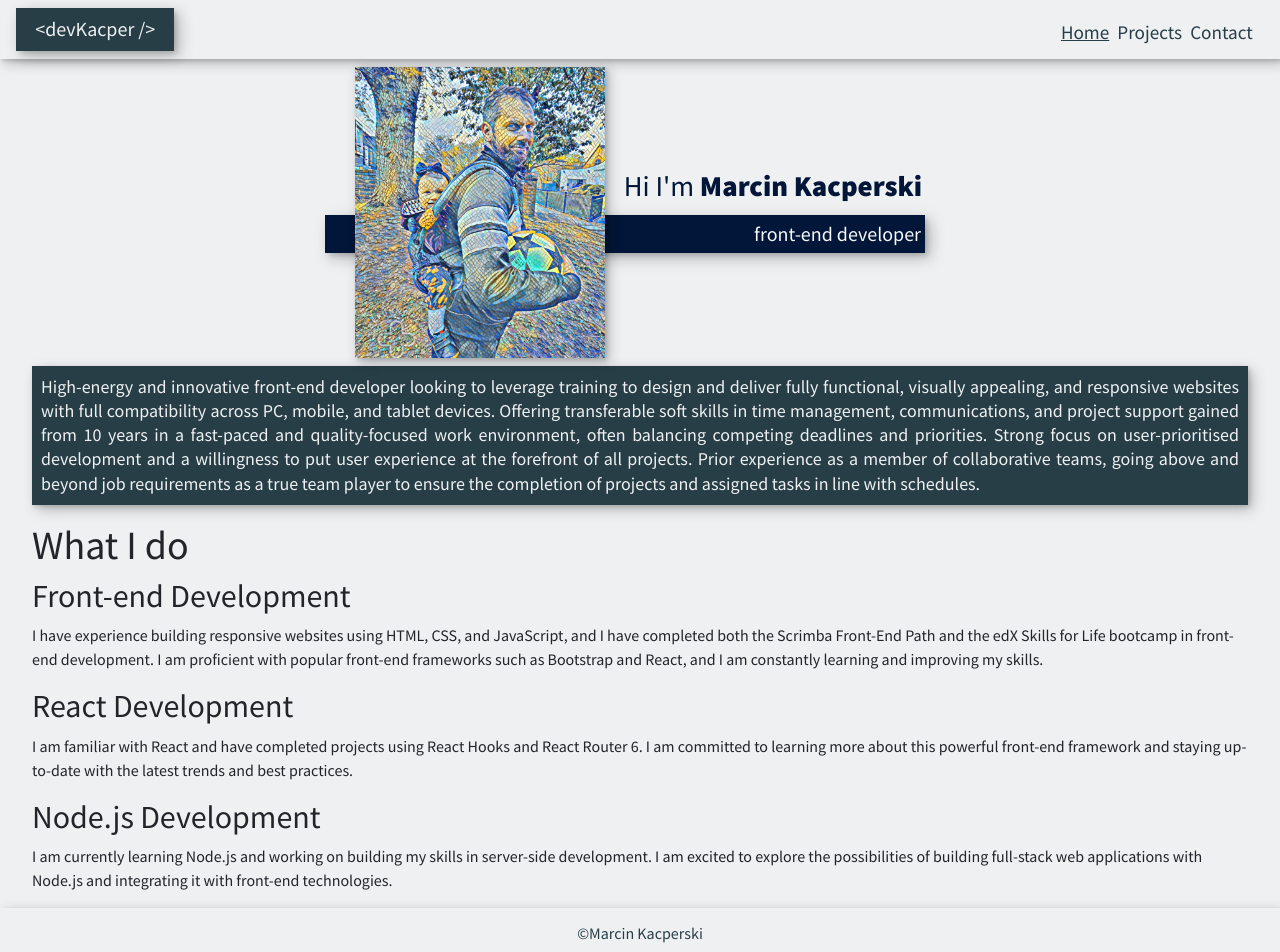
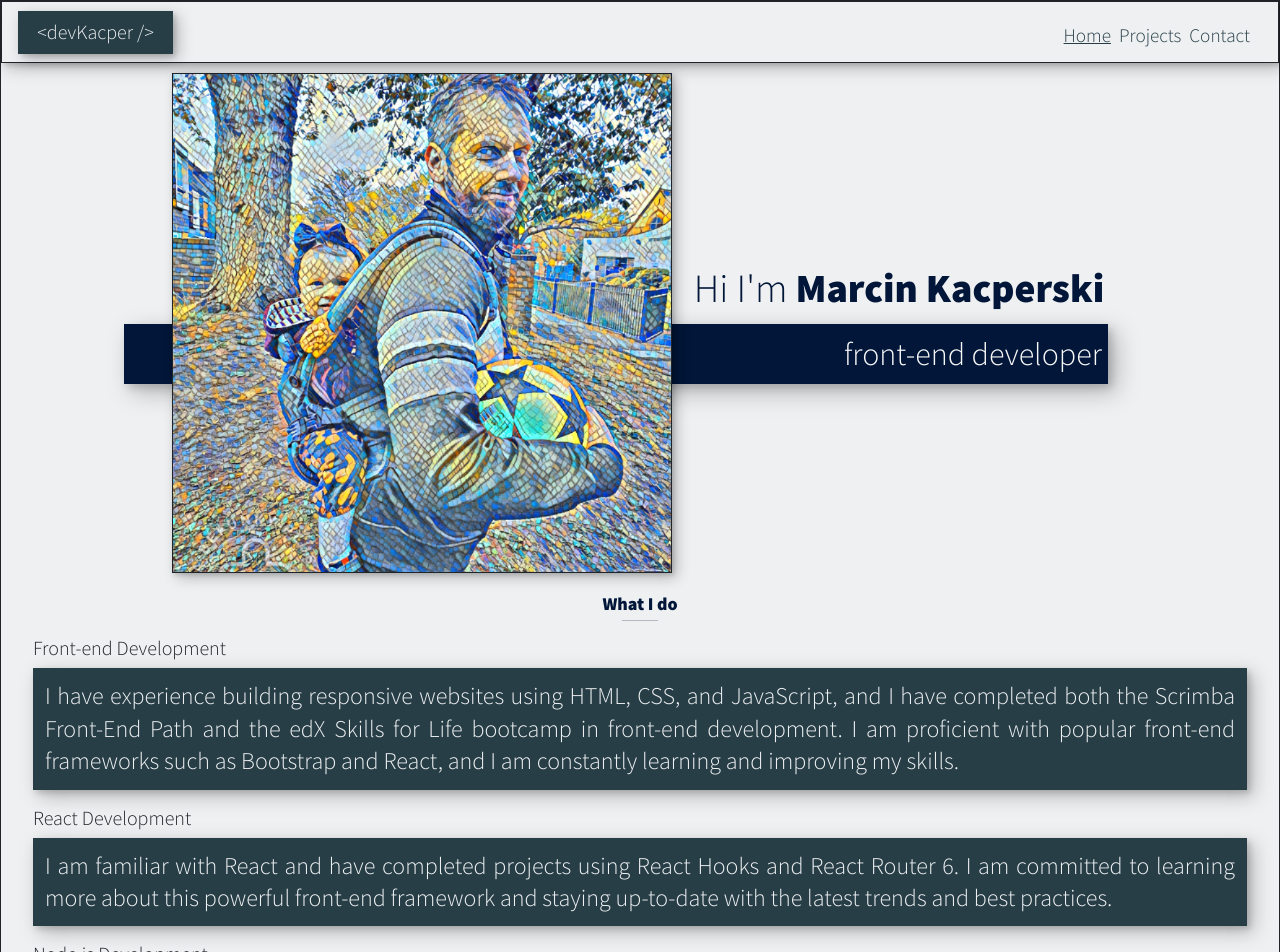
Before and after one commit to Kacperski81/react-portfolio, a React (Create React App) app: page / in a window 1280 px wide. Shown: the top 952 px of the page. Built offline with nearby package versions, Linux system fonts and the light colour scheme.

Commit message:
added style to home page

```diff
--- a/public/index.html
+++ b/public/index.html
@@ -9,7 +9,7 @@
       name="description"
       content="Web site created using create-react-app"
     />
-    <link href="https://fonts.googleapis.com/css?family=Source+Sans+Pro:300,400,900&display=swap" rel="stylesheet">
+    <link href="https://fonts.googleapis.com/css?family=Source+Code+Pro:400,900|Source+Sans+Pro:300,900&display=swap" rel="stylesheet">
     <!--
       manifest.json provides metadata used when your web app is installed on a
       user's mobile device or desktop. See https://developers.google.com/web/fundamentals/web-app-manifest/
@@ -24,7 +24,7 @@
       work correctly both with client-side routing and a non-root public URL.
       Learn how to configure a non-root public URL by running `npm run build`.
     -->
-    <title>React App</title>
+    <title>Marcin Kacperski Portfolio</title>
   </head>
   <body>
     <noscript>You need to enable JavaScript to run this app.</noscript>
--- a/src/App.js
+++ b/src/App.js
@@ -7,10 +7,20 @@ import Footer from "./components/Footer";
 import 'bootstrap/dist/css/bootstrap.min.css';
 import { Route, Routes } from "react-router-dom";
 import "./app.css"
+import styled from "styled-components";
+
+const AppWrapper = styled.div`
+  display: grid;
+  min-height: 100vh;
+  width: 100%;
+  align-content: space-between;
+  border: 1px solid;
+  margin: 0 auto;
+`
 
 function App() {
   return (
-    <>
+    <AppWrapper>
       <Header />
       <Routes>
         <Route path="/" element={<Home />}></Route>
@@ -19,7 +29,7 @@ function App() {
         <Route path="*" element={<h1>Page not found!</h1>}></Route>
       </Routes>
       <Footer />
-    </>
+    </AppWrapper>
   )
 }
 
--- a/src/app.css
+++ b/src/app.css
@@ -1,4 +1,6 @@
-* {
+*,
+*::before,
+*::after {
     margin: 0;
     padding: 0;
     box-sizing: border-box;
@@ -7,6 +9,12 @@
 
 
 :root {
+    --ff-primary: 'Source Sans Pro', sans-serif;
+    --ff-secondary: 'Source Code Pro', monospace;
+
+    --fw-reg: 300;
+    --fw-bold: 900;
+
     --clr-background: #fff;
     --clr-light: #eef0f2;
     /* --clr-light: #d8c99b;   */
@@ -14,22 +22,42 @@
     --clr-accent: #02c39a;
     --clr-font: #000;
 
+    --fs-h1: 3rem;
+    --fs-h2: 2.25rem;
+    --fs-h3: 1.25rem;
+    --fs-body: 1rem;
+
     --bs: 0.25em 0.25em 0.75em rgba(0,0,0,.25),
     0.125em 0.125em 0.25em rgba(0,0,0,.15);
 }
 
+html {
+    height: 100%;
+    max-width: 1280px;
+    margin: 0 auto;
+}
+
 body {
+    height: 100%;
     font-family: 'Source Sans Pro', sans-serif;
     max-width: 1280px;
-    /* height: 100vh; */
-    font-size: 1rem;
+    font-size: 1.125rem;
     background: #eef0f2;
     margin: 0 auto;
 }
+
 img {
-    max-width: 100%;
+    max-width: 90%;
     object-fit: cover;
 }
+
+strong {
+    font-weight: var(--fw-bold);
+}
+
+h1 { font-size: var(--fs-h1) }
+h2 { font-size: var(--fs-h2) }
+h3 { font-size: var(--fs-h3) }
 
 .header {
     background-color: var(--clr-light);
@@ -39,9 +67,11 @@ img {
     background-color: var(--clr-light);
     box-shadow: var(--bs);
     margin-bottom: .5em;
-    /* border: 1px solid; */
+    font-size: 1.25rem;
+    border: 1px solid;
     display: flex;
-
+    width: 100%;
+    /* height: clamp(4em, 6vh, 6em); */
 }
 
 .nav-hamburger {
--- a/src/components/Footer.js
+++ b/src/components/Footer.js
@@ -1,6 +1,7 @@
 import styled from "styled-components";
 
-const FooterDiv = styled.footer`
+const FooterWrapper = styled.footer`
+    height: 60px;
     margin-top: .5em;
     box-shadow: 0.25em 0.25em 0.75em rgba(0,0,0,.25),
                 0.125em 0.125em 0.25em rgba(0,0,0,.15);
@@ -8,9 +9,9 @@ const FooterDiv = styled.footer`
 
 function Footer() {
     return (
-        <FooterDiv>
+        <FooterWrapper>
             <p>&copy;Marcin Kacperski</p>
-        </FooterDiv>
+        </FooterWrapper>
     )
 }
 
--- a/src/components/Home.js
+++ b/src/components/Home.js
@@ -1,16 +1,21 @@
-import styled from "styled-components";
+import styled, { createGlobalStyle } from "styled-components";
+
+const GlobalSyle = createGlobalStyle`
+    :root {
+
+    }
+`
 
 const Wrapper = styled.div`
     width: 95%;
     margin: 0 auto;
     background-color: #eef0f2;
-
-    `
+`
 
 const Intro = styled.div`
     // border: 1px solid;
     position: relative;
-    @media (min-width: 600px) {
+    @media (min-width: 1024px) {
         display: grid;
         width: min-content;
         margin: 0 auto;
@@ -23,7 +28,7 @@ const Intro = styled.div`
 `
 
 const Title = styled.h2`
-    font-size: 1.80rem;
+    font-size: 2.5rem;
     text-align: center;
     margin-top: .1em;
     padding: .1em;
@@ -35,6 +40,7 @@ const Title = styled.h2`
 
     @media(min-width: 600px) {
         align-self: end;
+        font-size: 2.5rem;
     }
 `
 
@@ -45,7 +51,7 @@ const Subtitle = styled.p`
     text-align: center;
     box-shadow: 0.25em 0.25em 0.75em rgba(0,0,0,.25),
     0.125em 0.125em 0.25em rgba(0,0,0,.15);
-    font-size: 1.25rem;
+    font-size: 1.5rem;
     padding: .2em;
 
     @media(min-width: 600px) {
@@ -56,10 +62,12 @@ const Subtitle = styled.p`
         position: relative;
         left: -1.5em;
         width: calc(100% + 1.5em);
+        font-size: 2rem;
     }
 `
 
 const Image = styled.img`
+    border: 1px solid;
     margin: 0 auto;
     display: block;
     max-height: 300px;
@@ -69,12 +77,14 @@ const Image = styled.img`
     margin-bottom: .5em;
 
     @media (min-width: 450px) {
-        object-fit: contain;
+        object-fit: cover;
+        min-height: 500px;
+        min-width: 500px;
     }
 
     @media (min-width: 600px) {
         grid-area: img;
-        min-width: 250px;
+        // min-width: 250px;
         position: relative;
         z-index: 2;
     }
@@ -94,17 +104,64 @@ const Paragraph = styled.p`
     box-shadow: 0.25em 0.25em 0.75em rgba(0,0,0,.25),
                 0.125em 0.125em 0.25em rgba(0,0,0,.15);
     text-align: justify;
+
+    @media (min-width: 600px) {
+        font-size: 1.5rem;
+    }
+`
+
+const WhatIdoWrapper = styled.div`
+
+`
+
+const WhatIdoTitle = styled(Title) `
+    margin-top: .5em;
+    font-weight: 600;
+    color: #011638;
+    font-size: var(--font-size);
+    ::after {
+        content: '';
+        display: block;
+        width: 2em;
+        height: 1px;
+        margin: .3em auto .3em;
+        background: #011638;
+        opacity: 0.25;
+    }
 `
 
 function Home() {
     return (
+        <>
+        <GlobalSyle />
         <Wrapper>
             <Intro>
                 <Title>Hi I'm <strong>Marcin Kacperski</strong></Title>
                 <Subtitle>front-end developer</Subtitle>
                 <Image src="../images/me2.png" />
             </Intro>
-            <Paragraph>High-energy and innovative front-end developer looking to leverage training to design and
+            <WhatIdoWrapper>
+                <WhatIdoTitle>What I do</WhatIdoTitle>
+                <div class="column">
+                    <h3>Front-end Development</h3>
+                    <Paragraph>
+                        I have experience building responsive websites using HTML, CSS, and JavaScript, and I have completed both the Scrimba Front-End Path and the edX Skills for Life bootcamp in front-end development. I am proficient with popular front-end frameworks such as Bootstrap and React, and I am constantly learning and improving my skills.
+                    </Paragraph>
+                </div>
+                <div class="column">
+                    <h3>React Development</h3>
+                    <Paragraph>
+                        I am familiar with React and have completed projects using React Hooks and React Router 6. I am committed to learning more about this powerful front-end framework and staying up-to-date with the latest trends and best practices.
+                    </Paragraph>
+                </div>
+                <div class="column">
+                    <h3>Node.js Development</h3>
+                    <Paragraph>
+                        I have basic knowledge of Node.js from completing the edX Skills for Life bootcamp in front-end development. I am excited to continue building my skills in server-side development and explore the possibilities of building full-stack web applications with Node.js and integrating it with front-end technologies.
+                    </Paragraph>
+                </div>
+            </WhatIdoWrapper>
+            {/* <Paragraph>High-energy and innovative front-end developer looking to leverage training to design and
                 deliver fully functional, visually appealing, and responsive websites with full compatibility across PC,
                 mobile, and tablet devices. Offering transferable soft skills in time management, communications,
                 and project support gained from 10 years in a fast-paced and quality-focused work environment,
@@ -112,24 +169,9 @@ function Home() {
                 a willingness to put user experience at the forefront of all projects. Prior experience as a member of
                 collaborative teams, going above and beyond job requirements as a true team player to ensure the
                 completion of projects and assigned tasks in line with schedules.
-            </Paragraph>
-            <div class="what-i-do">
-                <h1>What I do</h1>
-                <div class="column">
-                    <h2>Front-end Development</h2>
-                    <p>I have experience building responsive websites using HTML, CSS, and JavaScript, and I have completed both the Scrimba Front-End Path and the edX Skills for Life bootcamp in front-end development. I am proficient with popular front-end frameworks such as Bootstrap and React, and I am constantly learning and improving my skills.</p>
-                </div>
-                <div class="column">
-                    <h2>React Development</h2>
-                    <p>I am familiar with React and have completed projects using React Hooks and React Router 6. I am committed to learning more about this powerful front-end framework and staying up-to-date with the latest trends and best practices.</p>
-                </div>
-                <div class="column">
-                    <h2>Node.js Development</h2>
-                    <p>I am currently learning Node.js and working on building my skills in server-side development. I am excited to explore the possibilities of building full-stack web applications with Node.js and integrating it with front-end technologies.</p>
-                </div>
-            </div>
-
+            </Paragraph> */}
         </Wrapper>
+        </>
 
     )
 }
```
